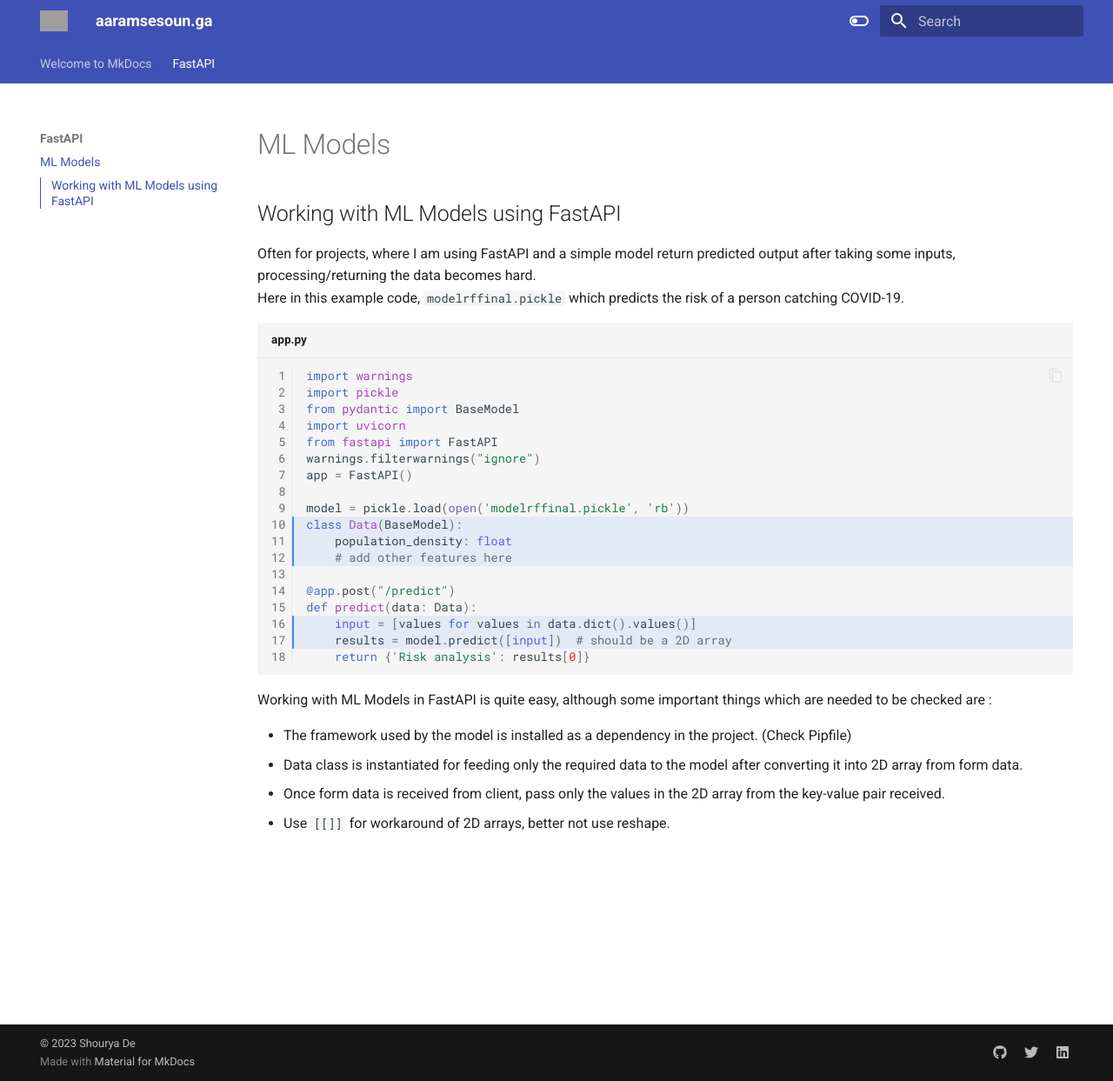
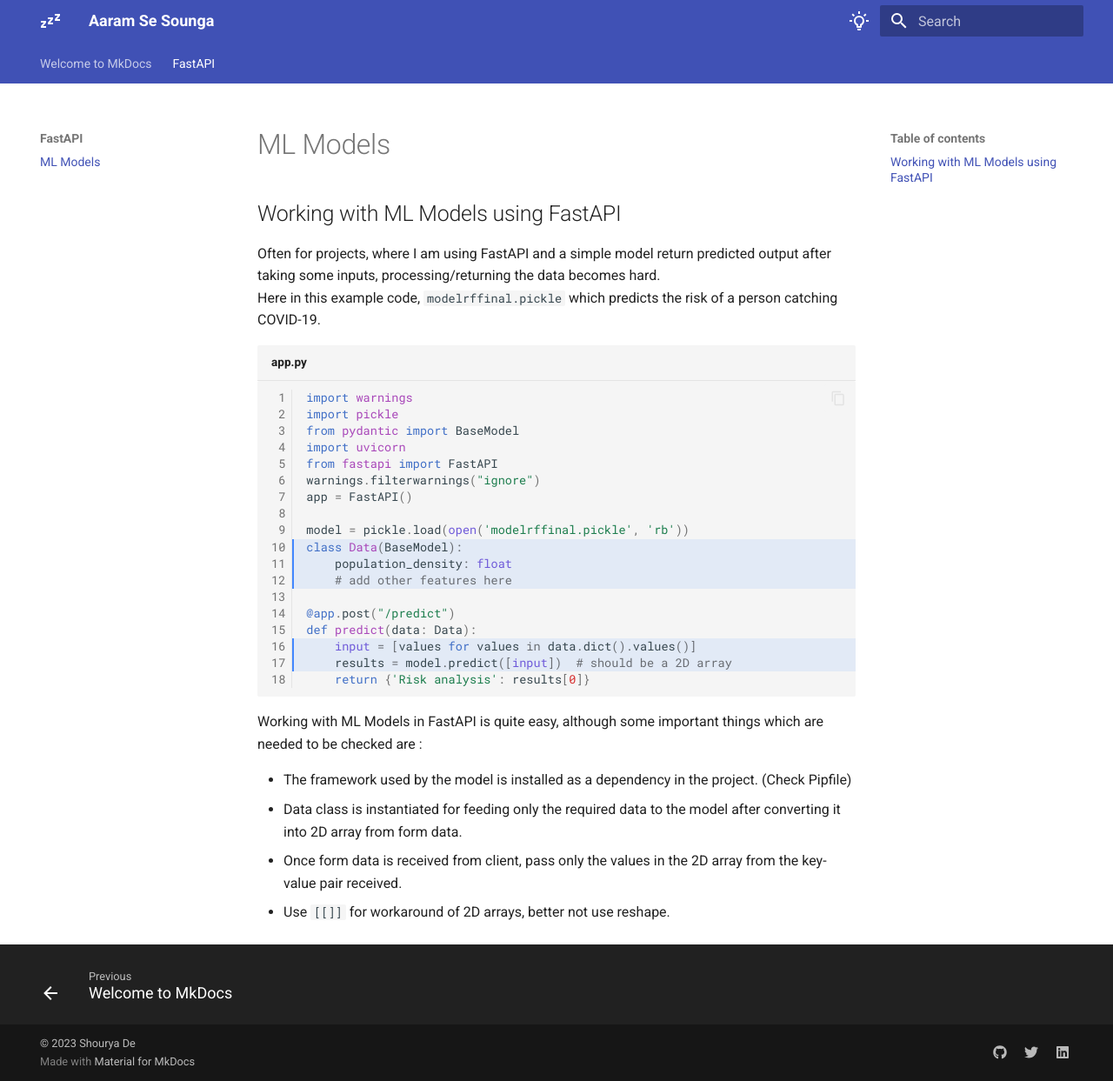
Before and after one commit to shouryade/dev-docs, an MkDocs documentation site: the page built from docs/FastAPI/ML Models.md, in a window 1280 px wide and 1243 px high. Shown: the whole window at 87% size. Built offline with MkDocs 1.6.1 and Material for MkDocs 9.7.7, drawn with Linux system fonts in a browser that asks for light colours; grey boxes are pictures that could not be loaded.

```diff
--- a/mkdocs.yml
+++ b/mkdocs.yml
@@ -1,39 +1,51 @@
-site_name: aaramsesoun.ga
+site_name: Aaram Se Sounga
 # site_url: https://-willett.github.io/mkdocs-material-youtube-tutorial/
 theme:
   name: material
-  logo: material/library
   features:
+    - content.action.edit
+    - content.action.view
+    - content.code.annotatate
+    - content.tooltips
+    - navigation.footer
+    - navigation.indexes
+    - navigation.sections
     - navigation.tabs
-    - navigation.sections
-    - toc.integrate
     - navigation.top
+    - navigation.tracking
+    - search.share
+    - toc.follow
     - search.suggest
     - search.highlight
     - content.tabs.link
-    - content.code.annotation
     - content.code.copy
   language: en
   palette:
     - scheme: default
       toggle:
-        icon: material/toggle-switch-off-outline
+        icon: material/lightbulb-on-outline
         name: Switch to dark mode
       primary: indigo
       accent: indigo
     - scheme: slate
       toggle:
-        icon: material/toggle-switch
+        icon: material/lightbulb-outline
         name: Switch to light mode
       primary: indigo
       accent: indigo
-
-plugins:
-  - search:
-      separator: '[\s\-,:!=\[\]()"/]+|(?!\b)(?=[A-Z][a-z])|\.(?!\d)|&[lg]t;'
-      lang: [en]
+  font:
+    text: Roboto
+    code: Roboto Mono
+  icon:
+    logo: material/sleep
+  plugins:
+    - search:
+        separator: '[\s\-,:!=\[\]()"`/]+|\.(?!\d)|&[lg]t;|(?!\b)(?=[A-Z][a-z])'
+        lang: [en]
 
 extra:
+  annotate:
+    json: [.s2]
   social:
     - icon: fontawesome/brands/github
       link: https://github.com/shouryade
@@ -43,24 +55,45 @@ extra:
       link: https://www.linkedin.com/in/shouryade/
 
 markdown_extensions:
+  - abbr
+  - admonition
+  - attr_list
+  - def_list
+  - footnotes
+  - md_in_html
   - toc:
-      title: On this page
       permalink: true
+  - pymdownx.arithmatex:
+      generic: true
+  - pymdownx.betterem:
+      smart_enable: all
+  - pymdownx.caret
+  - pymdownx.details
+  - pymdownx.emoji:
+      emoji_generator: !!python/name:materialx.emoji.to_svg
+      emoji_index: !!python/name:materialx.emoji.twemoji
   - pymdownx.highlight:
       anchor_linenums: true
+      line_spans: __span
+      pygments_lang_class: true
   - pymdownx.inlinehilite
-  - pymdownx.snippets
-  - admonition
-  - pymdownx.arithmatex:
-      generic: true
-  - footnotes
-  - pymdownx.details
-  - pymdownx.superfences
+  - pymdownx.keys
+  - pymdownx.magiclink:
+      repo_url_shorthand: true
+      user: shouryade
+      repo: dev-docs
   - pymdownx.mark
-  - attr_list
-  - pymdownx.emoji:
-      emoji_index: !!python/name:materialx.emoji.twemoji
-      emoji_generator: !!python/name:materialx.emoji.to_svg
+  - pymdownx.smartsymbols
+  - pymdownx.superfences:
+      custom_fences:
+        - name: mermaid
+          class: mermaid
+          format: !!python/name:pymdownx.superfences.fence_code_format
+  - pymdownx.tabbed:
+      alternate_style: true
+  - pymdownx.tasklist:
+      custom_checkbox: true
+  - pymdownx.tilde
 
 copyright: |
   &copy; 2023 <a href="https://github.com/shouryade"  target="_blank" rel="noopener">Shourya De</a>
```
